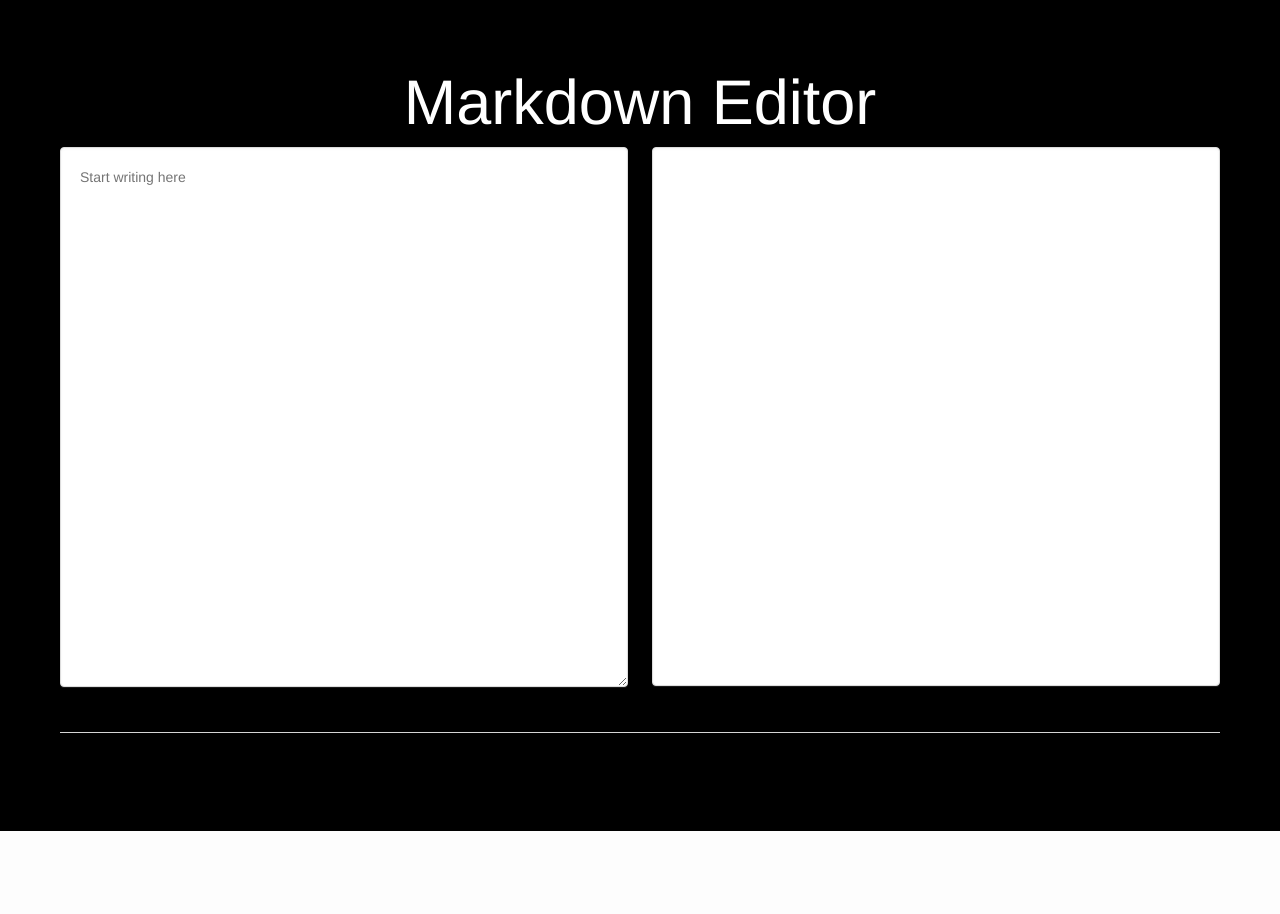
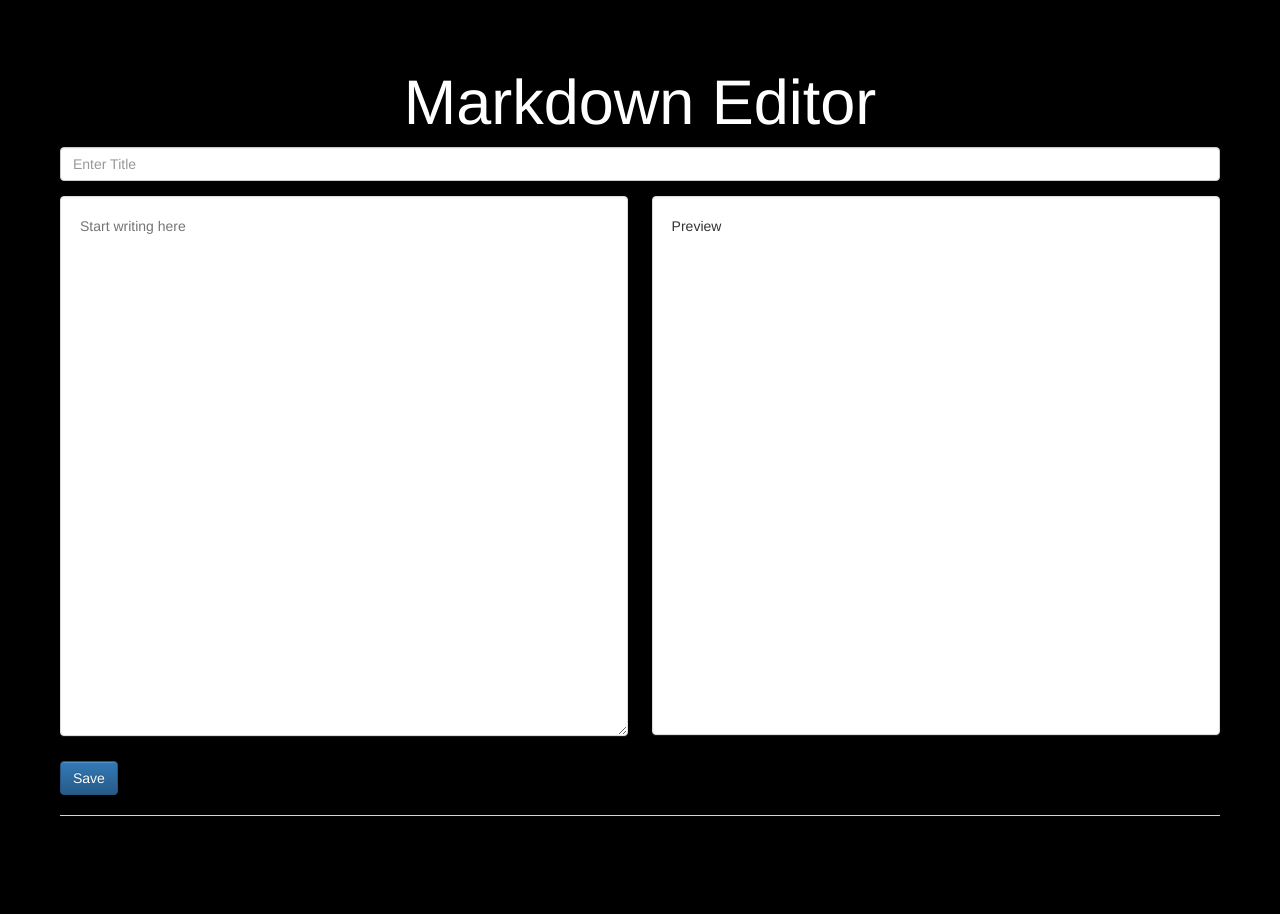
Before and after one commit to vaibhawW/oksp, a Django app: page /doc/editor_choice/markdown in a window 1280 px wide. Shown: the part 51-965 px from the top of the page. Before the commit the page ends 882 px from the top, so only its background shows below. Run offline with Django 3.2, Linux system fonts and the light colour scheme; some libraries are stand-ins or nearby versions.

Commit message:
Init work on back end of editors

```diff
--- a/docupload/templates/docupload/markdown.html
+++ b/docupload/templates/docupload/markdown.html
@@ -12,6 +12,9 @@
     body {
         background: black;
     }
+    [contentEditable=false]:empty:not(:focus):before{
+        content:attr(data-text)
+    }
 {% endblock style %}
 
 {% block bar %}
@@ -25,8 +28,14 @@
         <div class="container">
             <h1 style="text-align: center; color: white;">Markdown Editor</h1>
         </div>
-        <textarea id="sourceTA" rows="25" style="width: 49%; display: inline-block;" class="well" placeholder="Start writing here"></textarea>
-        <div id='targetDiv' style="float: right; width: 49%; overflow: scroll; height: 38.5em;" class="well"></div>
+        <form>
+            <div class="form-group">
+                <input type="text" class="form-control" placeholder="Enter Title" name="title" value="{{ request.GET.title }}">
+            </div>
+            <textarea id="sourceTA" rows="25" style="width: 49%; display: inline-block;" class="well" placeholder="Start writing here" name="text" value="{{ request.GET.text }}"></textarea>
+            <div id='targetDiv' style="float: right; width: 49%; overflow: scroll; height: 38.5em;" class="well" contentEditable=false data-text="Preview"></div>
+            <button class="btn btn-primary" type="submit">Save</button>
+        </form>
         <hr/>
         <script>
             function run() {
--- a/docupload/views.py
+++ b/docupload/views.py
@@ -29,6 +29,19 @@ def editor_choice(request):
     return render(request, "docupload/editor_choice.html")
 
 def markdown_editor(request):
+    html = HTMLifier(doc_base_path=DOC_DIR)
+    text = request.GET.get('text')
+    title = request.GET.get('title')
+    if text and title:
+        file = open(title + '.docx', 'w')
+        file.write(text)
+        file.close()
+        filename = html.convert(file)
+        doc = Documentation(name=request.POST['name'],
+                            doc_file=filename,
+                            pub_date=datetime.now())
+        doc.save()
+
     return render(request, "docupload/markdown.html")
 
 def wysiwyg_editor(request):
```
